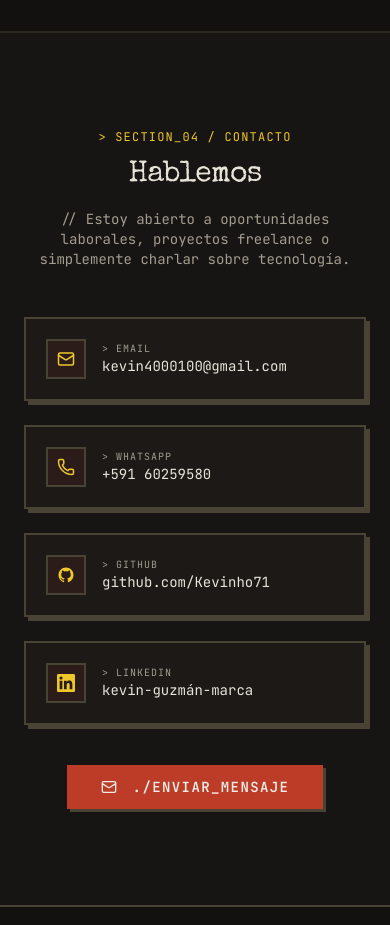
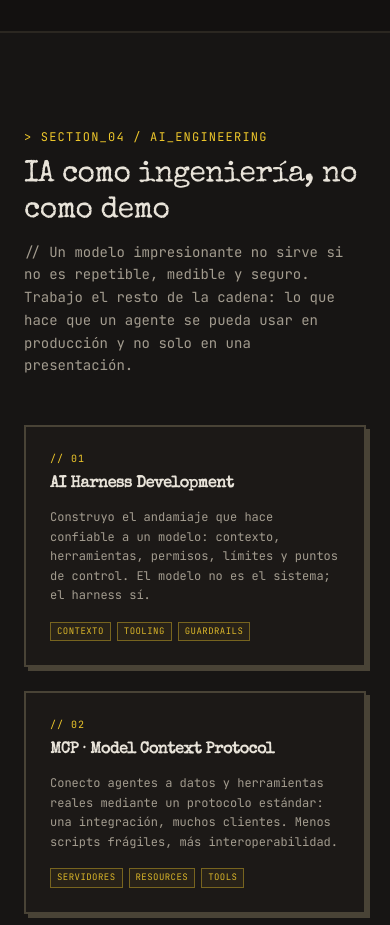
Before and after one commit to Kevinho71/mi-portfolio, a Next.js app: page /mi-portfolio/ in a window 390 px wide. Shown: the part 4920-5845 px from the top of the page. Built offline with nearby package versions, Linux system fonts and the light colour scheme.

Commit message:
feat(portfolio): add AI engineering section and reframe Gabinete project

```diff
--- a/src/app/layout.tsx
+++ b/src/app/layout.tsx
@@ -21,7 +21,7 @@ const specialElite = Special_Elite({
 export const metadata: Metadata = {
   title: "Kevin Guzman — Desarrollador Full Stack",
   description:
-    "Portfolio de Kevin Ady Guzman Marca, estudiante de Ingeniería de Sistemas enfocado en desarrollo backend y arquitectura en la nube escalable, especializado en Java Spring Boot, React TypeScript y AWS.",
+    "Portfolio de Kevin Ady Guzman Marca, desarrollador Full Stack egresado de Ingeniería de Sistemas (UCB), especializado en Java Spring Boot, React TypeScript y AWS, con experiencia en sistemas en producción e ingeniería de IA.",
 };
 
 export default function RootLayout({
--- a/src/app/page.tsx
+++ b/src/app/page.tsx
@@ -3,6 +3,7 @@ import Footer from "@/components/Footer"
 import Hero from "@/components/sections/Hero"
 import About from "@/components/sections/About"
 import Projects from "@/components/sections/Projects"
+import AIEngineering from "@/components/sections/AIEngineering"
 import Contact from "@/components/sections/Contact"
 
 export default function Home() {
@@ -13,6 +14,7 @@ export default function Home() {
         <Hero />
         <About />
         <Projects />
+        <AIEngineering />
         <Contact />
       </main>
       <Footer />
--- a/src/components/Navbar.tsx
+++ b/src/components/Navbar.tsx
@@ -8,6 +8,7 @@ const navLinks = [
   { label: "Inicio", href: "#hero" },
   { label: "Sobre mí", href: "#about" },
   { label: "Proyectos", href: "#projects" },
+  { label: "IA", href: "#ai" },
   { label: "Contacto", href: "#contact" },
 ]
 
--- /dev/null
+++ b/src/components/sections/AIEngineering.tsx
@@ -0,0 +1,124 @@
+"use client"
+
+import { motion } from "motion/react"
+import { Card, CardContent, CardHeader, CardTitle } from "@/components/ui/card"
+
+const capabilities = [
+  {
+    id: "01",
+    title: "AI Harness Development",
+    description:
+      "Construyo el andamiaje que hace confiable a un modelo: contexto, herramientas, permisos, límites y puntos de control. El modelo no es el sistema; el harness sí.",
+    tags: ["contexto", "tooling", "guardrails"],
+  },
+  {
+    id: "02",
+    title: "MCP · Model Context Protocol",
+    description:
+      "Conecto agentes a datos y herramientas reales mediante un protocolo estándar: una integración, muchos clientes. Menos scripts frágiles, más interoperabilidad.",
+    tags: ["servidores", "resources", "tools"],
+  },
+  {
+    id: "03",
+    title: "Agent Skills",
+    description:
+      "Empaqueto procedimientos y conocimiento en skills reutilizables para que el agente ejecute cada tarea con el mismo criterio, sin repetir instrucciones ni depender de la memoria del chat.",
+    tags: ["procedimientos", "reuso", "consistencia"],
+  },
+  {
+    id: "04",
+    title: "SDD · Spec-Driven Development",
+    description:
+      "Primero la especificación, después el código. El agente implementa contra un contrato verificable, y la revisión deja de ser una opinión para volverse objetiva.",
+    tags: ["specs", "contratos", "revisión"],
+  },
+  {
+    id: "05",
+    title: "Agentic Workflows",
+    description:
+      "Diseño flujos donde el agente decide y actúa, con supervisión humana exactamente donde el error cuesta caro. Automatización con criterio, no con fe.",
+    tags: ["orquestación", "human-in-the-loop"],
+  },
+  {
+    id: "06",
+    title: "Evals",
+    description:
+      "Mido si el sistema de IA realmente funciona: casos de prueba, criterios de aceptación y regresiones. Sin evals, una demo no es un producto.",
+    tags: ["métricas", "regresión", "calidad"],
+  },
+]
+
+export default function AIEngineering() {
+  return (
+    <section id="ai" className="py-24 border-t-2 border-border/40 bg-muted/20">
+      <div className="mx-auto max-w-6xl px-6">
+        <motion.div
+          initial={{ opacity: 0, y: 16 }}
+          whileInView={{ opacity: 1, y: 0 }}
+          viewport={{ once: true, margin: "-80px" }}
+          transition={{ duration: 0.5 }}
+          className="mb-12"
+        >
+          <p className="text-xs font-mono uppercase tracking-widest text-accent mb-3">
+            &gt; SECTION_04 / AI_ENGINEERING
+          </p>
+          <h2 className="text-3xl sm:text-4xl font-display tracking-tight">
+            IA como ingeniería, no como demo
+          </h2>
+          <p className="mt-3 font-mono text-sm text-muted-foreground max-w-2xl leading-relaxed">
+            {"// Un modelo impresionante no sirve si no es repetible, medible y seguro. Trabajo el resto de la cadena: lo que hace que un agente se pueda usar en producción y no solo en una presentación."}
+          </p>
+        </motion.div>
+
+        <div className="grid grid-cols-1 md:grid-cols-2 lg:grid-cols-3 gap-6">
+          {capabilities.map((item, i) => (
+            <motion.div
+              key={item.id}
+              initial={{ opacity: 0, y: 20 }}
+              whileInView={{ opacity: 1, y: 0 }}
+              viewport={{ once: true, margin: "-60px" }}
+              transition={{ duration: 0.4, delay: i * 0.06 }}
+            >
+              <Card className="h-full group hover:border-accent transition-colors">
+                <CardHeader className="pb-3">
+                  <span className="text-[10px] font-mono uppercase tracking-widest text-accent">
+                    {"// "}
+                    {item.id}
+                  </span>
+                  <CardTitle className="text-base text-foreground group-hover:text-accent transition-colors">
+                    {item.title}
+                  </CardTitle>
+                </CardHeader>
+                <CardContent>
+                  <p className="text-xs font-mono text-muted-foreground leading-relaxed">
+                    {item.description}
+                  </p>
+                  <div className="mt-4 flex flex-wrap gap-1.5">
+                    {item.tags.map((tag) => (
+                      <span
+                        key={tag}
+                        className="text-[9px] font-mono uppercase tracking-wider text-accent/90 border border-accent/40 bg-accent/5 px-1.5 py-0.5"
+                      >
+                        {tag}
+                      </span>
+                    ))}
+                  </div>
+                </CardContent>
+              </Card>
+            </motion.div>
+          ))}
+        </div>
+
+        <motion.p
+          initial={{ opacity: 0 }}
+          whileInView={{ opacity: 1 }}
+          viewport={{ once: true }}
+          transition={{ duration: 0.5, delay: 0.2 }}
+          className="mt-10 font-mono text-xs text-muted-foreground/80 leading-relaxed"
+        >
+          {"// Aplicado en producción: capa de IA en el Gabinete Psicológico de la UCB para informes clínicos y de orientación vocacional, con revisión profesional y control de errores."}
+        </motion.p>
+      </div>
+    </section>
+  )
+}
--- a/src/components/sections/Contact.tsx
+++ b/src/components/sections/Contact.tsx
@@ -45,7 +45,7 @@ export default function Contact() {
           className="mb-12 text-center"
         >
           <p className="text-xs font-mono uppercase tracking-widest text-accent mb-3">
-            &gt; SECTION_04 / CONTACTO
+            &gt; SECTION_05 / CONTACTO
           </p>
           <h2 className="text-3xl sm:text-4xl font-display tracking-tight mb-4">Hablemos</h2>
           <p className="font-mono text-sm text-muted-foreground max-w-lg mx-auto">
--- a/src/components/sections/Projects.tsx
+++ b/src/components/sections/Projects.tsx
@@ -35,14 +35,14 @@ const projects: Project[] = [
     tagline:
       "Transforma la salud mental estudiantil en decisiones: atención clínica digital, detección temprana con IA y evidencia para toda la universidad.",
     description:
-      "Lleva la atención psicológica de la UCB del papel a lo digital, reuniendo terapia de estudiantes, orientación vocacional y tamizaje de bienestar emocional en un solo sistema, y lo convierte en visibilidad real sobre la salud mental de la comunidad. Para el gabinete: menos tareas administrativas, historias clínicas seguras e informes automáticos. Para la universidad: dashboards de bienestar por carrera, semestre y departamento, alertas tempranas y datos para decidir. Para el estudiante: apoyo psicológico y cuestionario de bienestar desde cualquier dispositivo. Preparada para lanzarse a nivel nacional.",
+      "Digitaliza por completo el servicio de psicología universitaria: consultas, historias clínicas, seguimiento de sesiones y reportes en un solo sistema. Lo que antes era papel, Excel e informes redactados a mano hoy es un flujo guiado de 8 pasos que deja la historia clínica armada y el reporte listo. Sobre esa base corre una capa de IA que apoya al psicólogo —no lo reemplaza—: triangula la información de entrevistas e historiales para redactar historias clínicas, detectar señales tempranas y sostener decisiones clínicas con evidencia. Para la universidad el resultado es visibilidad real del bienestar por carrera, semestre y departamento, con datos para decidir. Preparada para lanzarse a nivel nacional.",
     highlights: [
-      "Atención clínica digital: registro en 8 pasos, sesiones, historial y seguimiento.",
-      "Detección temprana con IA (Gemini): resúmenes clínicos e informes vocacionales automáticos.",
-      "Evidencia para decidir: dashboards con tendencias por carrera, semestre y departamento.",
+      "Digitalización total: consultas, historias clínicas, sesiones y reportes en un solo lugar, sin papel ni planillas paralelas.",
+      "IA de apoyo clínico: triangula entrevistas e historiales para redactar historias clínicas, generar informes y detectar señales tempranas.",
+      "Decisiones con evidencia: más de 28 indicadores de bienestar por carrera, semestre y departamento, con exportación en Word, Excel y PDF.",
     ],
-    impact: "Universitarios, docentes y pacientes externos · producción UCB",
-    tech: ["Spring Boot", "React", "PostgreSQL", "Flyway", "TypeScript", "Docker"],
+    impact: "Consultas, historias clínicas y reportes automatizados · producción UCB",
+    tech: ["Spring Boot", "Spring AI", "React", "TypeScript", "PostgreSQL", "Docker"],
     type: "public",
     url: "https://gabinete-psi-f.alexa.tja.ucb.edu.bo/",
     note: "Proyecto institucional UCB · Acceso hasta login",
--- a/src/lib/techIcons.ts
+++ b/src/lib/techIcons.ts
@@ -3,6 +3,7 @@ const DEVICON = "https://cdn.jsdelivr.net/gh/devicons/devicon@latest/icons"
 export const TECH_ICONS: Record<string, string> = {
   Java: `${DEVICON}/java/java-original.svg`,
   "Spring Boot": `${DEVICON}/spring/spring-original.svg`,
+  "Spring AI": `${DEVICON}/spring/spring-original.svg`,
   PostgreSQL: `${DEVICON}/postgresql/postgresql-original.svg`,
   Flyway: "/mi-portfolio/Flyway_logo.svg",
   MinIO: `${DEVICON}/minio/minio-original.svg`,
```
